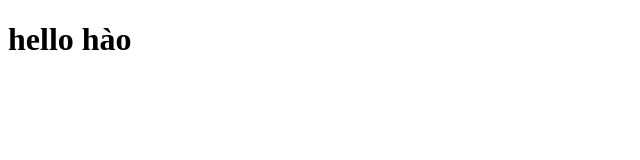
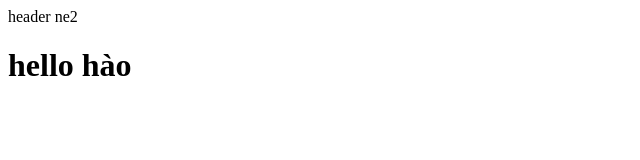
Before and after one commit to dinh2350/test-nhe, a plain HTML site: page index.html in a window 1280 px wide. Shown: the whole page, without its empty margins (0-640 px from the left). Drawn offline with Linux system fonts and the light colour scheme.

Commit message:
add code

```diff
--- a/index.html
+++ b/index.html
@@ -6,6 +6,9 @@
     <title>Document</title>
 </head>
 <body>
+    <header>
+        header ne2
+    </header>
     <h1>hello hào</h1>
 </body>
 </html>
```
